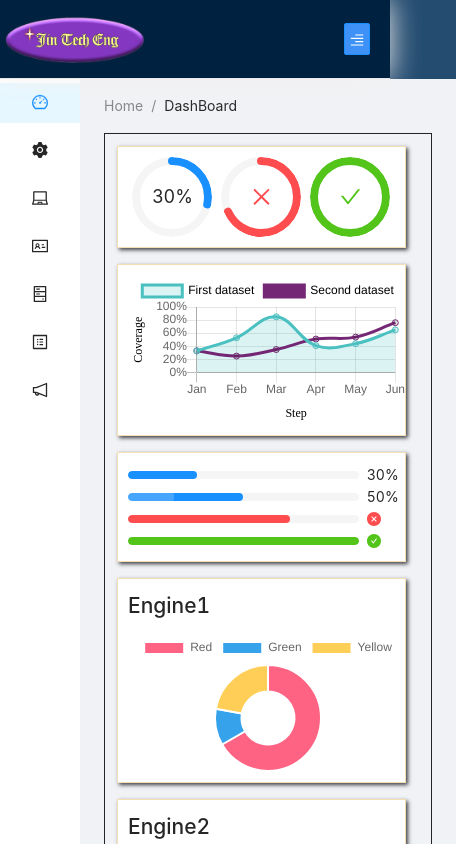
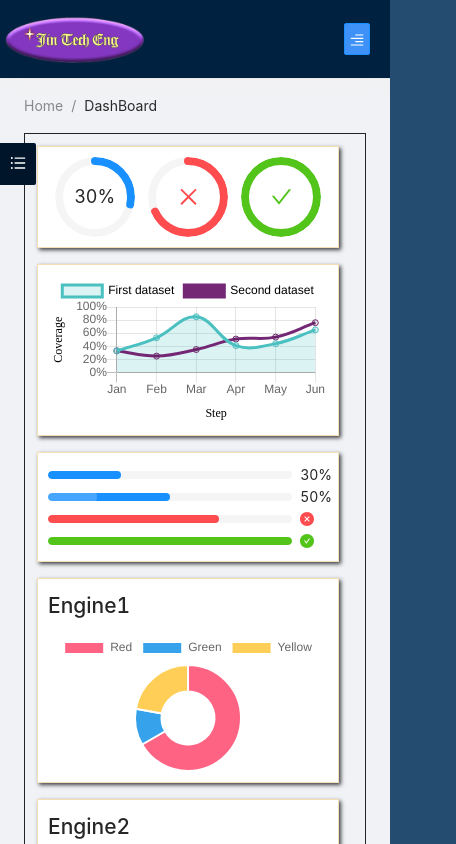
Before and after one commit to in3166/engines_mp, a React (Create React App) app in the folder client/: page / in a window 390 px wide. Shown: the top 844 px of the page, 456 px wide, since content can reach past the window. Built offline with nearby package versions, Linux system fonts and the light colour scheme; no server answers.

Commit message:
사이드바 collasedWidth 0 인 경우 추가

```diff
--- a/client/src/App.js
+++ b/client/src/App.js
@@ -13,7 +13,7 @@ import FooterComponent from './components/views/Footer/FooterComponent';
 import UserPage from './components/views/UserPage/UserPage';
 import AddExpertPage from './components/views/AddExpertPage/AddExpertPage';
 import SideBar from './components/views/SideBar/SideBar';
-import UsersAuth from './components/views/UsersAuthPage/UsersRolePage';
+import UsersAuth from './components/views/UsersAuthPage/UsersAuthPage';
 import NotFound from './components/views/NotFound/NotFound';
 import Auth from './hoc/auth';
 // const { Header, Content, Footer, Sider } = Layout;
--- /dev/null
+++ b/client/src/components/utils/WindowSize/useWindowDimensions.js
@@ -0,0 +1,29 @@
+import { useState, useEffect } from 'react';
+
+function getWindowDimensions() {
+  const { innerWidth: width, innerHeight: height } = window;
+  return {
+    width,
+    height,
+  };
+}
+
+export default function useWindowDimensions(collapse) {
+  const [windowDimensions, setWindowDimensions] = useState(
+    getWindowDimensions(),
+  );
+
+  function handleResize() {
+    setWindowDimensions(getWindowDimensions());
+  }
+
+  useEffect(() => {
+    if (collapse) {
+      handleResize();
+      window.addEventListener('resize', handleResize);
+    }
+    return () => window.removeEventListener('resize', handleResize);
+  }, [collapse]);
+
+  return windowDimensions;
+}
--- a/client/src/components/views/SideBar/SideBar.js
+++ b/client/src/components/views/SideBar/SideBar.js
@@ -12,14 +12,16 @@ import {
   IdcardOutlined,
 } from '@ant-design/icons';
 import { useSelector } from 'react-redux';
+import useWindowDimensions from '../../utils/WindowSize/useWindowDimensions';
 
 const { SubMenu } = Menu;
 const { Sider } = Layout;
 
 function SideBar() {
   const [Collapse, setCollapsed] = useState(false);
+  const { width } = useWindowDimensions(Collapse);
   const user = useSelector(state => state.user);
-  // console.log("user: ",user);
+
   const onCollapse = Collapsed => {
     setCollapsed(Collapsed);
   };
@@ -32,6 +34,7 @@ function SideBar() {
       collapsible
       collapsed={Collapse}
       onCollapse={onCollapse}
+      collapsedWidth={width < 420 && Collapse ? 0 : 80}
     >
       <Menu
         mode="inline"
--- a/client/src/components/views/UsersAuthPage/UsersRolePage.js
+++ b/client/src/components/views/UsersAuthPage/UsersAuthPage.js
@@ -147,6 +147,7 @@ function UsersRolePage(props) {
       },
       width: 160,
       align: 'center',
+      responsive: ['sm'],
     },
     {
       title: 'Email',
@@ -157,6 +158,7 @@ function UsersRolePage(props) {
       },
       width: 240,
       align: 'center',
+      responsive: ['md'],
     },
     {
       title: '권한',
@@ -211,6 +213,7 @@ function UsersRolePage(props) {
       },
       width: 70,
       align: 'center',
+      responsive: ['sm'],
     },
   ];
 
@@ -230,8 +233,8 @@ function UsersRolePage(props) {
   };
 
   return (
-    <div style={{ width: '100%' }}>
-      <Layout style={{ padding: '0 24px 24px', overflow: 'auto' }}>
+    <div style={{ width: '100%', overflow: 'auto' }}>
+      <Layout style={{ padding: '0 24px 24px' }}>
         <Breadcrumb style={{ margin: '16px 0' }}>
           <Breadcrumb.Item>Home</Breadcrumb.Item>
           <Breadcrumb.Item>사용자 관리</Breadcrumb.Item>
@@ -255,10 +258,13 @@ function UsersRolePage(props) {
             </div>
 
             <Table
+              style={{ overflow: 'auto' }}
               rowSelection={rowSelection}
               columns={columns}
               dataSource={users}
               bordered
+              tableLayout="auto"
+              scroll
             />
           </Spin>
 
```
Also changed, not shown: 1 other file (tests, documents, lock files or other folders).
